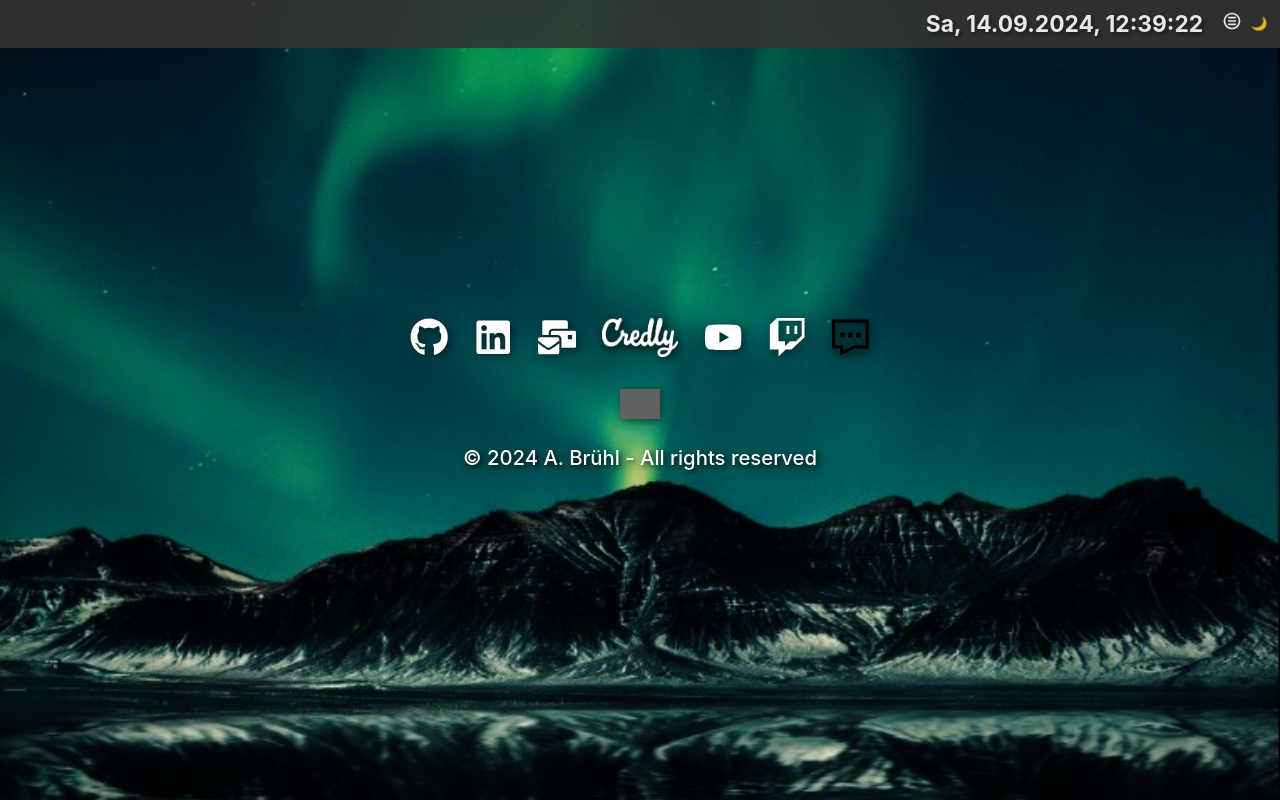
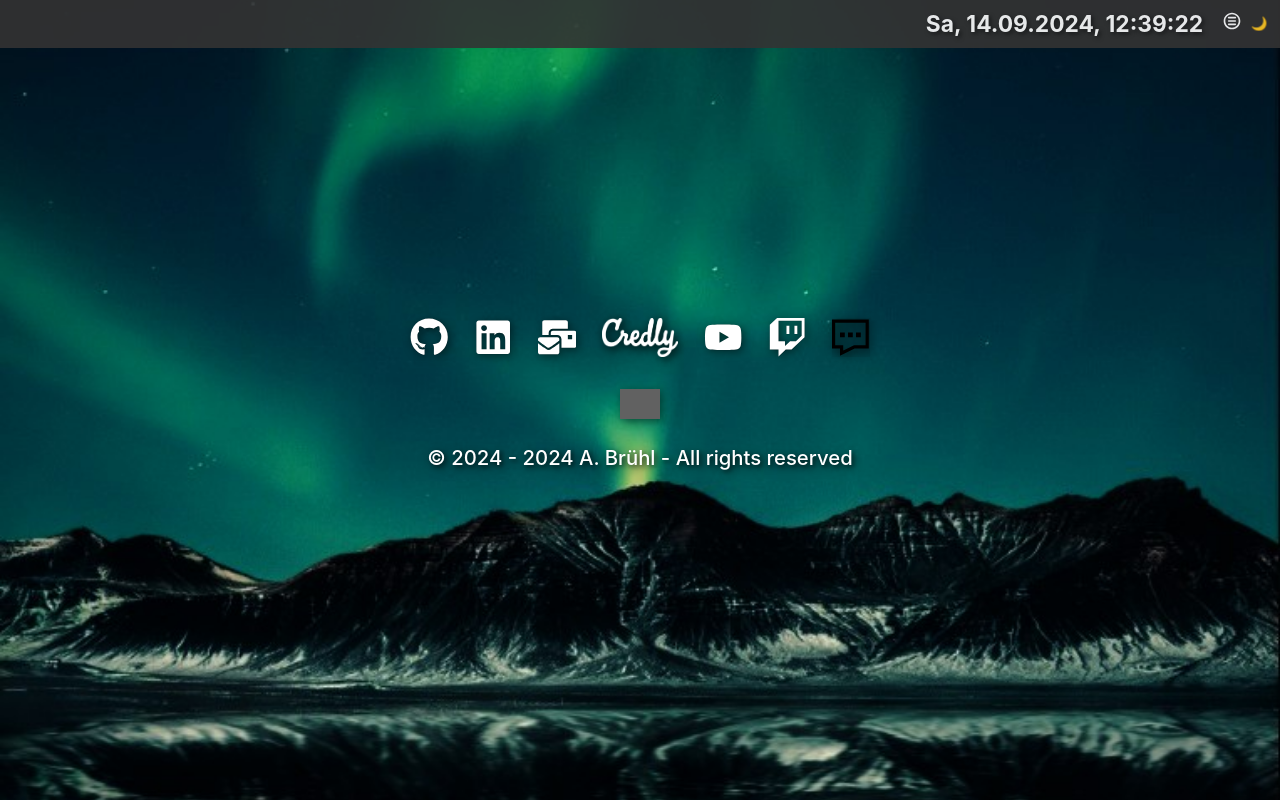
Before and after one commit to AndiBruehl/andibruehl.github.io, a React (Create React App) app: page /contact in a window 1280 px wide. Built offline with nearby package versions, Linux system fonts and the light colour scheme; grey boxes are pictures that could not be loaded.

Commit message:
added 2024 - to contact.js

```diff
--- a/src/components/Contact/Contact.js
+++ b/src/components/Contact/Contact.js
@@ -160,7 +160,7 @@ const Contacts = () => {
         </a>
       </motion.div>
       <motion.p className={classes.FooterText} variants={footerTextVariants}>
-        &copy; {currentYear} A. Brühl - All rights reserved
+        &copy; 2024 - {currentYear} A. Brühl - All rights reserved
       </motion.p>
 
       {/* <motion.a
```
Also changed, not shown: 1 other file (tests, documents, lock files or other folders).
